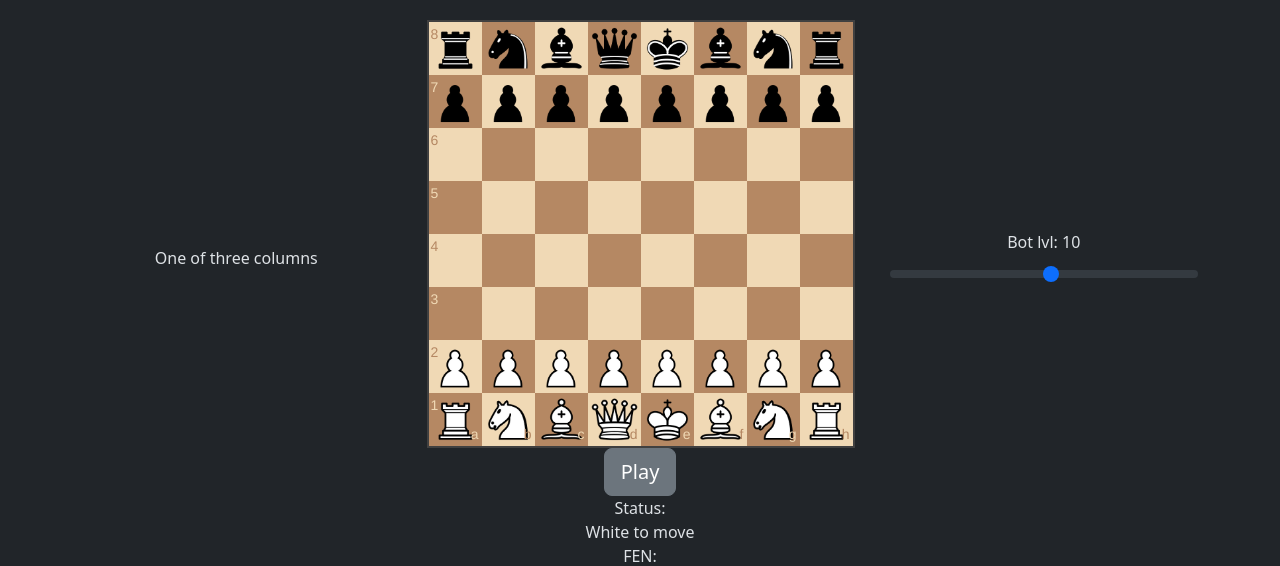
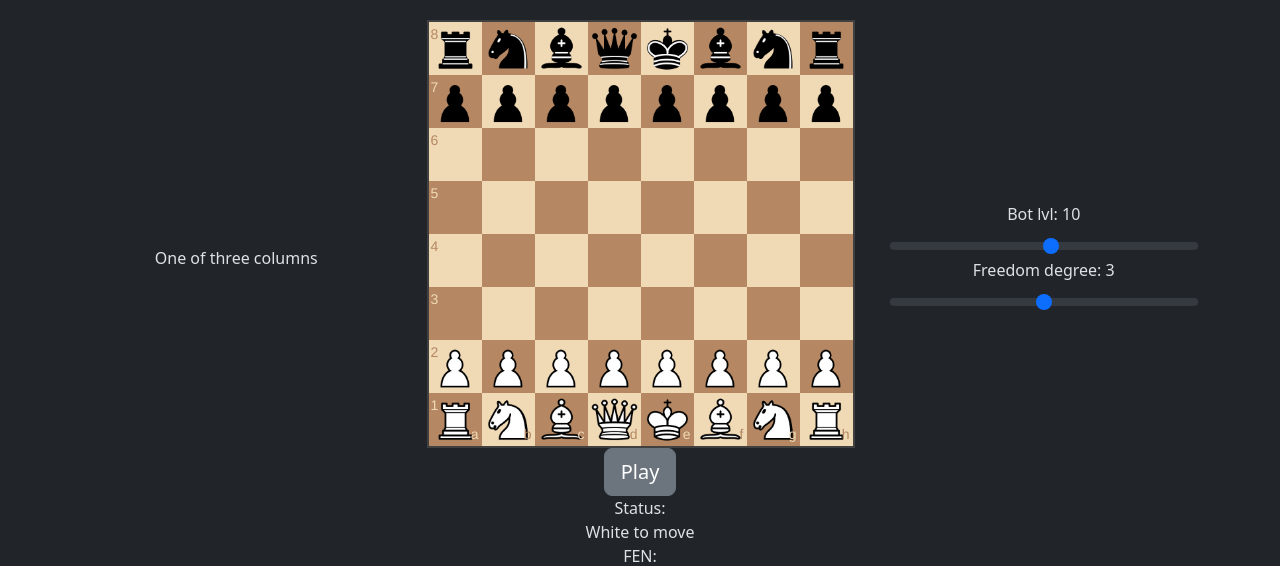
Before and after one commit to MasterOfChess/chess-trainer, a Flask app: page /play in a window 1280 px wide. Shown: the part 56-622 px from the top of the page. Run offline with Flask 3, Linux system fonts and the light colour scheme; parts of the project's set-up code (start-up, migrations or seed data) failed here and were passed over.

Commit message:
Add freedom degree range.

```diff
--- a/src/app.py
+++ b/src/app.py
@@ -21,14 +21,16 @@ def initialize_config():
     session.permanent = True
     if 'bot_lvl' not in session:
         session['bot_lvl'] = 10
-    if 'branching_factor' not in session:
-        session['branching_factor'] = 1
+    if 'freedom_degree' not in session:
+        session['freedom_degree'] = 3
     if 'color' not in session:
         session['color'] = 'white'
 
 
 def init_new_game():
     session['in_book'] = True
+    session['freedom_degree'] = 3
+    session['bot_lvl'] = 10
     engine.configure({'Skill Level': session['bot_lvl']})
 
 
@@ -39,6 +41,13 @@ def set_bot_lvl():
     print(f'Setting bot_lvl to {lvl}')
     engine.configure({'Skill Level': lvl})
     return {'bot_lvl': lvl}
+
+@app.route('/set_freedom_degree', methods=['POST'])
+def set_freedom_degree():
+    deg = int(request.form.get('freedom_degree'))
+    session['freedom_degree'] = deg
+    print(f'Setting freedom_degree to {deg}')
+    return {'freedom_degree': deg}
 
 
 @app.route('/new_game', methods=['GET'])
@@ -82,7 +91,7 @@ def choose_move(board: chess.Board):
     if not edge_result.edges:
         return choose_engine_move(board)
     print('\n'.join(map(str, edge_result.edges)))
-    available_edges = edge_result.edges[:session['branching_factor']]
+    available_edges = edge_result.edges[:session['freedom_degree']]
     edge = random.choice(available_edges)
     board.push(edge.move)
     return board.fen()
@@ -94,6 +103,8 @@ def make_move():
     board = chess.Board(fen)
     # move = random.choice(list(board.legal_moves))
     # board.push(move)
+    if (board.is_game_over()):
+        return {'fen': board.fen()}
     fen = choose_move(board)
 
     return {'fen': fen}
--- a/src/static/play_bot.js
+++ b/src/static/play_bot.js
@@ -171,6 +171,7 @@ function updateStatus() {
   $status.html(status);
   $fen.html(game.fen());
   $pgn.html(game.pgn());
+  console.log(game.pgn());
 }
 
 async function startGame() {
@@ -202,6 +203,14 @@ bot_lvl_form.oninput = function () {
     console.log(data);
   });
 }
+let freedom_degree = document.getElementById("freedom-degree-form");
+freedom_degree.oninput = function () {
+  let freedom_degree = this.value;
+  $('label[for="freedom-degree-form"]').text("Freedom degree: " + freedom_degree);
+  $.post("/set_freedom_degree", { freedom_degree: freedom_degree }, function (data) {
+    console.log(data);
+  });
+}
 $('#play-button').on('click', async function () {
   $(this).off('click');
   await startGame();
--- a/src/templates/play.html
+++ b/src/templates/play.html
@@ -20,6 +20,14 @@
         min="1"
         max="20"
         id="bot-lvl-form"
+      />
+      <label for="freedom-degree-form" class="form-label">Freedom degree: 3</label>
+      <input
+        type="range"
+        class="form-range"
+        min="1"
+        max="5"
+        id="freedom-degree-form"
       />
     </div>
   </div>
```
